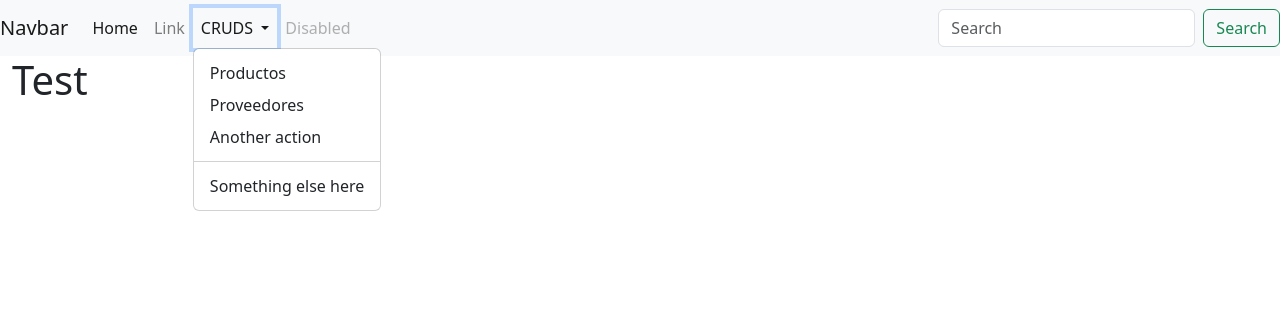
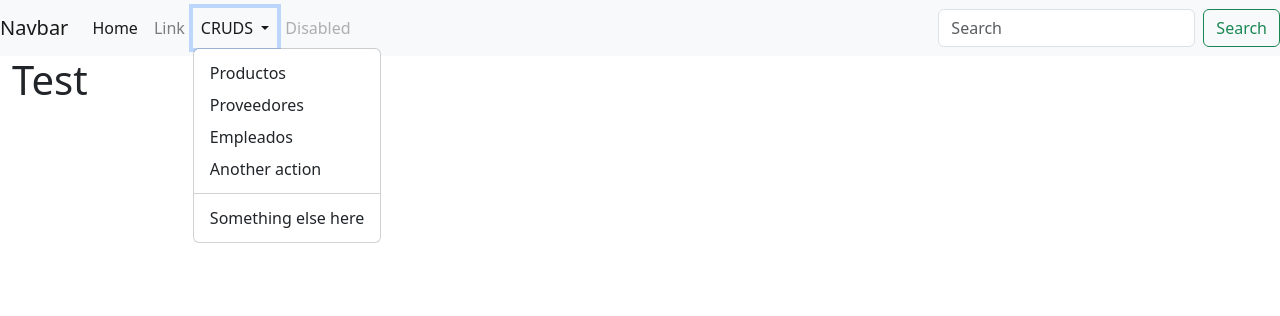
Before and after one commit to JorgeMedranoGit/OpenGym, a Flask app: page / in a window 1280 px wide, after a click on "CRUDS". Shown: the top 316 px of the page. Run offline with Flask 3, Linux system fonts and the light colour scheme; some libraries are stand-ins or nearby versions.

Commit message:
Update base.html

```diff
--- a/templates/base.html
+++ b/templates/base.html
@@ -28,6 +28,7 @@
               <div class="dropdown-menu" aria-labelledby="navbarDropdown">
                 <a class="dropdown-item" href="/productos">Productos</a>
                 <a class="dropdown-item" href="/proveedores">Proveedores</a>
+                <a class="dropdown-item" href="/empleados">Empleados</a>
                 <a class="dropdown-item" href="#">Another action</a>
                 <div class="dropdown-divider"></div>
                 <a class="dropdown-item" href="#">Something else here</a>
```
